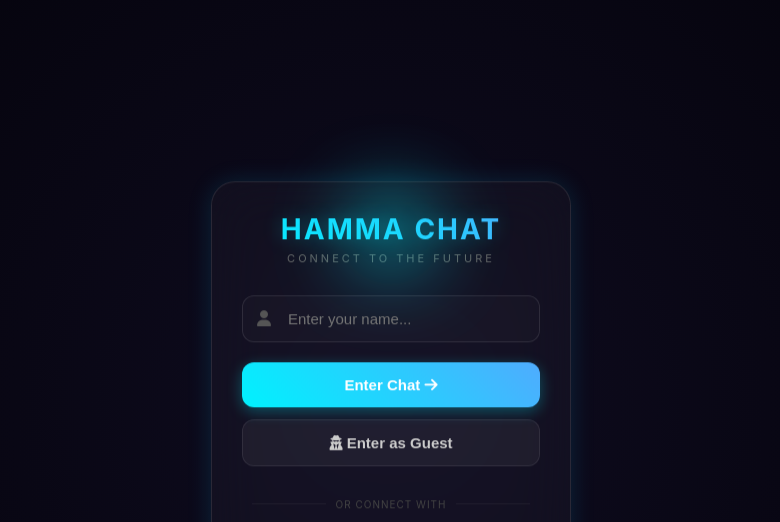
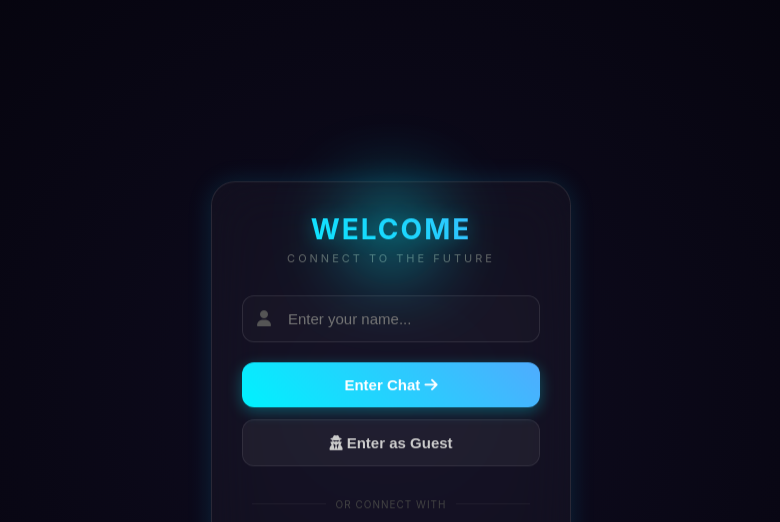
Before and after one commit to hamma4erver/hamma-app, a website: page public/index.html in a window 1280 px wide. Shown: the top 522 px of the page, without its empty margins (249-1029 px from the left). Drawn offline with nearby package versions, Linux system fonts and the light colour scheme; no server answers.

Commit message:
Update index.html

```diff
--- a/public/index.html
+++ b/public/index.html
@@ -46,7 +46,7 @@
         <div class="login-card">
             <div class="logo-area">
                 <div class="glow-orb"></div>
-                <h1>HAMMA CHAT</h1>
+                <h1>WELCOME</h1>
                 <p class="subtitle">Connect to the Future</p>
             </div>
 
```
